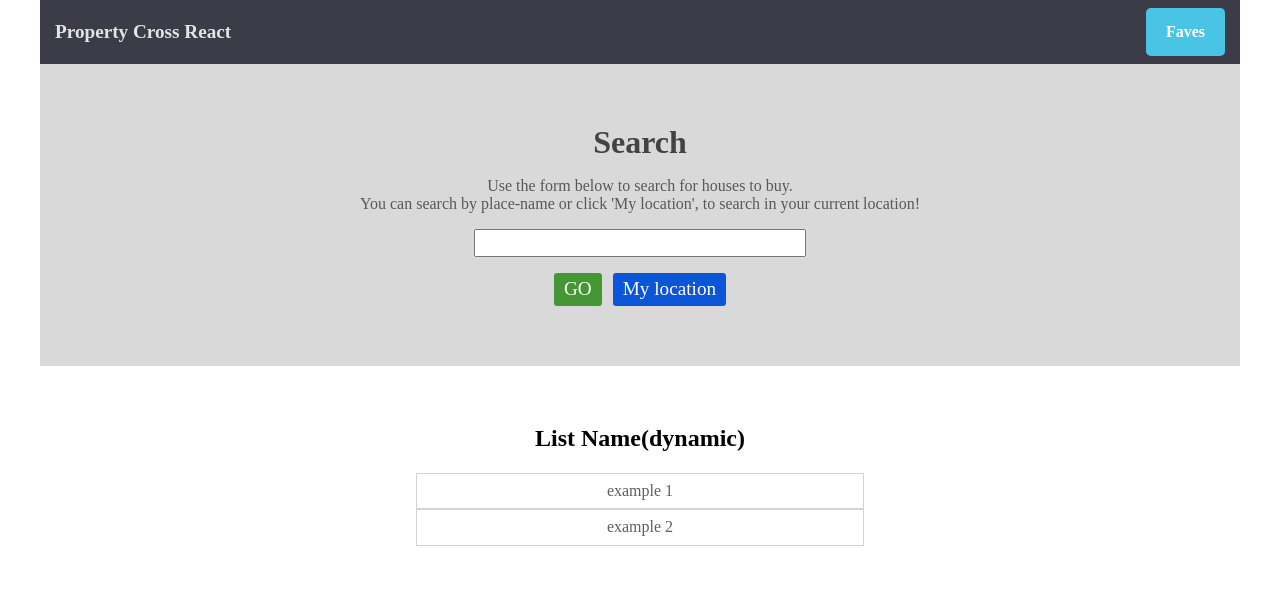
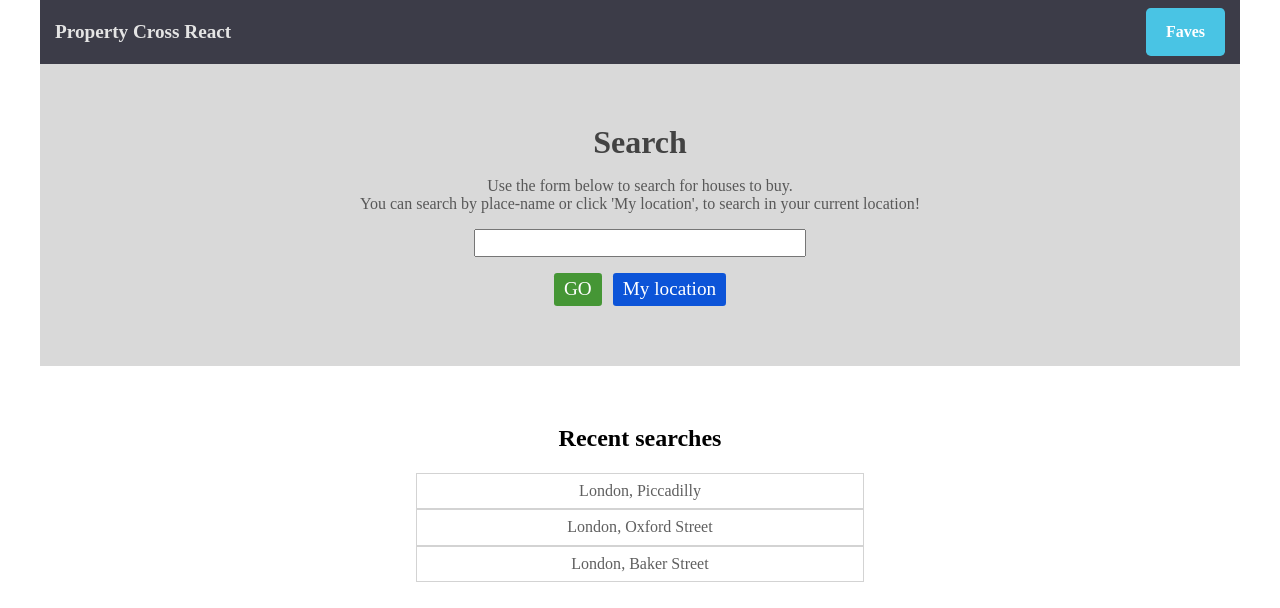
Before and after one commit to Gaydamovich/property-cross-first-app, a React app: page / in a window 1280 px wide. Shown: the top 608 px of the page. Built offline with nearby package versions, Linux system fonts and the light colour scheme.

Commit message:
feat: add logic to component

```diff
--- a/package.json
+++ b/package.json
@@ -22,6 +22,7 @@
     "@babel/core": "^7.7.4",
     "@babel/preset-env": "^7.7.4",
     "@babel/preset-react": "^7.7.4",
+    "@babel/plugin-proposal-class-properties": "^7.0.0",
     "babel-eslint": "^10.0.3",
     "babel-loader": "^8.0.6",
     "css-loader": "^3.2.1",
--- a/src/components/SearchPage/SearchPage.js
+++ b/src/components/SearchPage/SearchPage.js
@@ -1,15 +1,41 @@
-import React from 'react';
-import './SearchPage.scss'
+import React, {Component} from 'react';
+import {connect} from 'react-redux';
 import SearchPanel from "../SearchPanel/SearchPanel";
 import SearchResults from "../SearchResults/SearchResults";
 
-const SearchPage = () => {
-  return (
-    <div className='wrapper-search'>
-      <SearchPanel />
-      <SearchResults />
-    </div>
-  )
+class SearchPage extends Component {
+
+  render() {
+    const { localStorageSave, searchStatus, entryField, onClickItem, onChangeField } = this.props;
+
+    console.log(this.props)
+
+    return (
+      <div className='wrapper-search'>
+        <SearchPanel entryField={ entryField } onChangeField={onChangeField}/>
+        <SearchResults
+          localStorageSave={ localStorageSave }
+          searchStatus={ searchStatus }
+          onClickItem={ onClickItem }
+        />
+      </div>
+    )
+  }
 };
 
-export default SearchPage
+const mapStateToProps = state => {
+  return {
+    localStorageSave: state.localStorageSave,
+    searchStatus: state.searchStatus,
+    entryField: state.entryField,
+  }
+};
+
+const mapDispatchToProps = dispatch => {
+  return {
+    onClickItem: (city, street) => dispatch({ type: 'ADD_LOCALITY_TO_FIELD', city, street }),
+    onChangeField: (value) => dispatch({ type: 'CHANGE_FIELD', payload: value }),
+  }
+};
+
+export default connect(mapStateToProps, mapDispatchToProps)(SearchPage);
--- a/src/components/SearchPage/SearchPage.scss
+++ /dev/null
@@ -1,3 +0,0 @@
-.wrapper-search {
-
-}
--- a/src/components/SearchPanel/SearchPanel.js
+++ b/src/components/SearchPanel/SearchPanel.js
@@ -2,7 +2,7 @@ import React from 'react';
 import './SearchPanel.scss';
 
 
-const SearchPanel = () => {
+const SearchPanel = ({ entryField, onChangeField }) => {
   return (
     <div className='search'>
       <h1 className='search__title'>Search</h1>
@@ -11,7 +11,10 @@ const SearchPanel = () => {
         You can search by place-name or click 'My location',
         to search in your current location!
       </p>
-      <input className='search__entry-field' type="text"/>
+      <input className='search__entry-field'
+             type="text"
+             onChange={ (event) => onChangeField(event.target.value) }
+             value={ entryField }/>
       <div className='wrapper-btn'>
         <button  className='search__btn search__btn_go' id='go'>GO</button>
         <button  className='search__btn search__btn_location' id='myLocation'>My location</button>
--- a/src/components/SearchResults/SearchResults.js
+++ b/src/components/SearchResults/SearchResults.js
@@ -2,14 +2,23 @@ import React from 'react';
 import './SearchResults.scss';
 
 
-const SearchResults = () => {
+const SearchResults = ({ localStorageSave , searchStatus, onClickItem}) => {
+  let title, listId;
+
+  const history = localStorageSave.map( item => {
+    return <li className='search-results__items_item'
+               key={item.id}
+               onClick={ () => onClickItem(item.city, item.street) }>{item.city}, {item.street}</li>
+  });
+
+  searchStatus ? title = 'Available locations' : title = 'Recent searches';
+  searchStatus ? listId = 'locations' : listId = 'recentSearches';
+
   return (
     <div className='search-results'>
-      <h2  className='search-results__title'>List Name(dynamic)</h2>
-      <ul  className='search-results__items' id='id_dynamic'>
-        <li className='search-results__items_item'>example 1</li>
-        <li className='search-results__items_item'>example 2</li>
-        {/*  ...  */}
+      <h2  className='search-results__title'>{ title }</h2>
+      <ul  className='search-results__items' id={ listId }>
+        { localStorageSave.length ? history : <div>Not Found</div> }
       </ul>
     </div>
   )
--- a/src/reducers/index.js
+++ b/src/reducers/index.js
@@ -1,32 +1,42 @@
 const initialState = {
-  houses: [
+  searchStatus: false,
+  entryField: '',
+  localStorageSave: [
     {
       id: 1,
-      street: 'default',
-      price: '200',
+      city: 'London',
+      street: 'Piccadilly'
     },
     {
       id: 2,
-      street: 'default',
-      price: '300',
+      city: 'London',
+      street: 'Oxford Street'
     },
     {
       id: 3,
-      street: 'default',
-      price: '500',
-    },
-    //...
+      city: 'London',
+      street: 'Baker Street'
+    }
   ]
-}
+
+};
 
 const reducer = (state = initialState, action) => {
   switch (action.type) {
-    case 'GET_HOSES':
+    case 'ADD_LOCALITY_TO_FIELD':
       return {
-        houses: action.payload
+        ...state,
+        entryField: `${action.city}, ${action.street}`
       };
+    case 'CHANGE_FIELD':
+      return {
+        ...state,
+        entryField: action.payload
+      };
+    case 'GET_LOCAL_STORAGE':
+      return state;
     default:
-      return state
+      return state;
   }
 };
 
```
Also changed, not shown: .babelrc, 1 other file (tests, documents, lock files or other folders).
